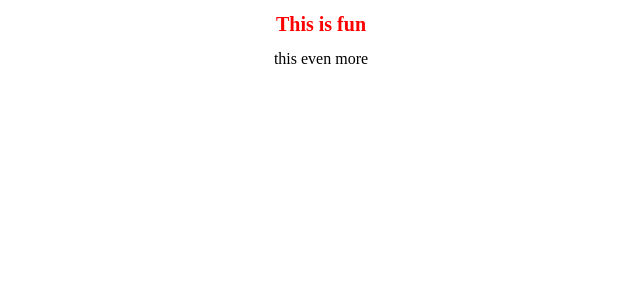
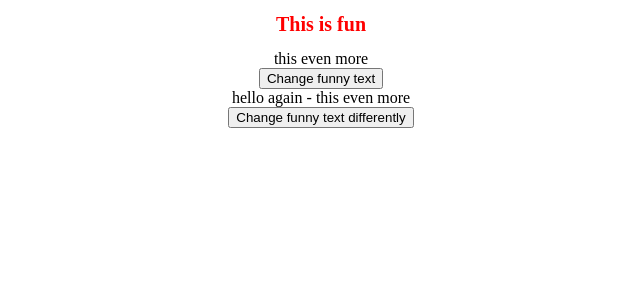
Before and after one commit to denisemeinhardt/js-days-vue-beginner-workshop, a Vue app: page / in a window 1280 px wide. Shown: the top 300 px of the page, without its empty margins (319-959 px from the left). Built offline with nearby package versions, Linux system fonts and the light colour scheme.

Commit message:
Add solution for exercise 2

```diff
--- a/src/components/ScrumEstimation.vue
+++ b/src/components/ScrumEstimation.vue
@@ -1,14 +1,26 @@
 <template>
   <div class="container">
     <h1 class="funnyHeadline">This is fun</h1>
-    <div class="funnyText">
+    <div class="funnyText" :title="anotherFunnyText">
       {{ funnyText }}
     </div>
+    <button @click="resetText('lustiger')">Change funny text</button>
+    <div>
+      {{ anotherFunnyText + " - " + funnyText }}
+    </div>
+    <button @click="resetText('unlustiger')">
+      Change funny text differently
+    </button>
   </div>
 </template>
 
 <script lang="ts" setup>
-const funnyText = "this even more";
+import { ref } from "vue";
+const funnyText = ref<string>("this even more");
+const anotherFunnyText = ref<string>("hello again");
+const resetText = (insertParameterHere: string) => {
+  funnyText.value = insertParameterHere + " wirds nicht mehr";
+};
 </script>
 
 <style lang="scss" scoped>
```
